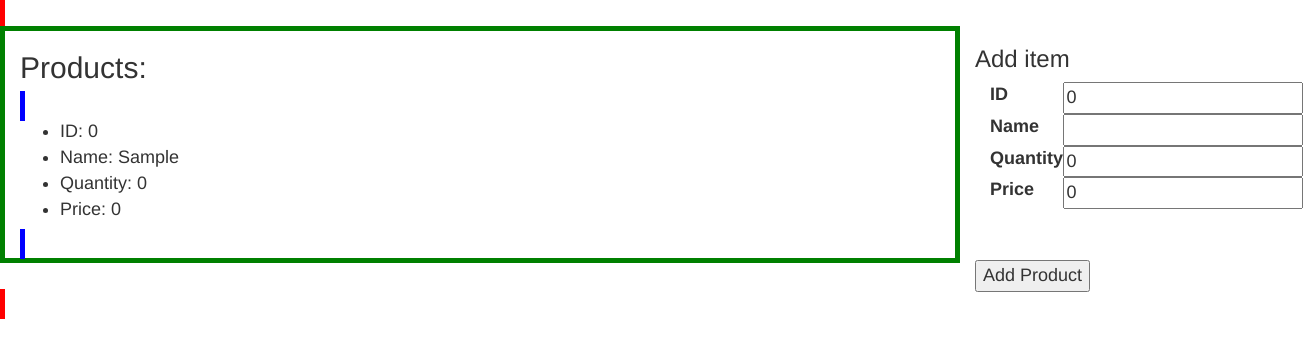
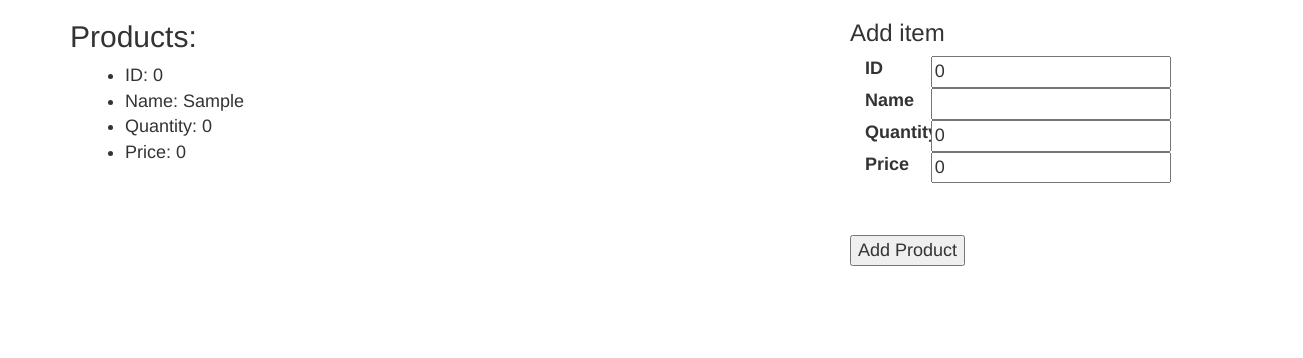
Before and after one commit to MckCieply/Angular-Course, an Angular app: page / in a window 1280 px wide. Both pictures are taken after typing "Sample" into the empty fields and a click on the button "Add Product". Shown: the top 358 px of the page, 1303 px wide, since content can reach past the window. Built offline with nearby package versions, Linux system fonts and the light colour scheme.

Commit message:
Visual updates

```diff
--- a/src/app/app-products/app-products.component.html
+++ b/src/app/app-products/app-products.component.html
@@ -1,2 +1,3 @@
 <h2>Products:</h2>
-<app-product  *ngFor="let product of receivedProducts" [product]="product"></app-product>
+
+  <app-product class="col-lg-4" *ngFor="let product of receivedProducts" [product]="product"></app-product>
--- a/src/app/app.component.html
+++ b/src/app/app.component.html
@@ -1,9 +1,9 @@
-<div class="container-fluid">
+<div class="container">
   <div class = "row">
 
   </div>
   <div class = "row">
-    <app-products class="container col-lg-9" [receivedProducts]="receivedProducts"></app-products>
+    <app-products class="container col-lg-8" [receivedProducts]="receivedProducts"></app-products>
     <div class="col-lg-3">
       <app-form (submitData)="onSubmitProduct($event)"></app-form>
     </div>
--- a/src/styles.css
+++ b/src/styles.css
@@ -2,15 +2,3 @@
 body{
   font-size: large;
 }
-.container{
-  border: 5px solid green;
-}
-app-root{
-  border: 5px solid red;
-}
-app-product{
-  border: 5px solid blue;
-}
-app-product-row{
-  border: 5px solid black;
-}
```
